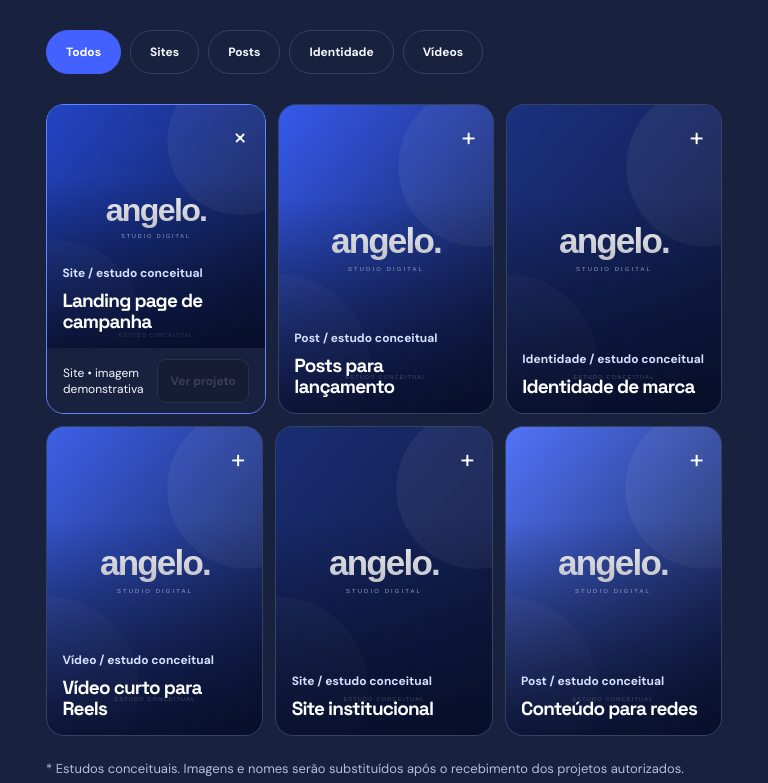
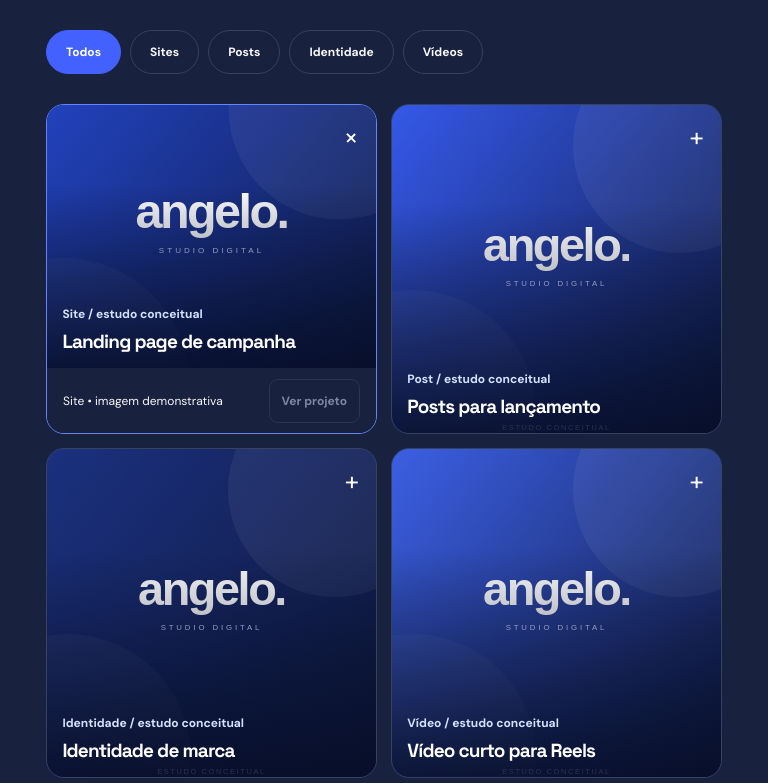
Before and after one commit to eduardohenrique-dev2/angelo., a website built with Vite: page index.html in a window 768 px wide. Shown: the part 2988-3771 px from the top of the page. Built offline with nearby package versions, Linux system fonts and the light colour scheme.

Commit message:
style(portfolio): tablet two-column grid and disabled project CTA

```diff
--- a/src/marketing.css
+++ b/src/marketing.css
@@ -57,3 +57,12 @@
  .expanding-gallery,.expand-card,.expand-trigger,.expand-trigger img,.expand-detail,.expand-indicator{transition:none!important;animation:none!important}
  .expand-trigger img{transform:none!important}
 }
+
+.expand-action:disabled{opacity:.65;cursor:not-allowed;background:transparent;color:var(--muted)}
+.expand-action:not(:disabled):hover{background:var(--surface2);border-color:var(--brand)}
+@media(min-width:721px) and (max-width:1100px){
+ .expanding-gallery{display:grid;grid-template-columns:repeat(2,minmax(0,1fr));height:auto;gap:14px;overflow:visible}
+ .expand-card,.expand-card.is-expanded{height:330px;flex:none}
+ .expand-card .expand-detail{display:none}
+ .expand-card.is-expanded .expand-detail{display:flex}
+}
```
